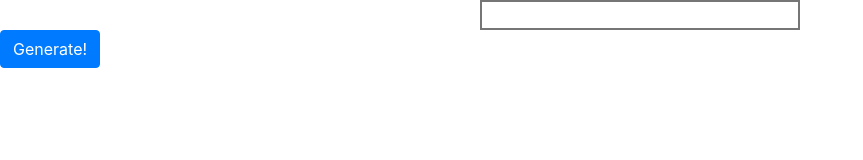
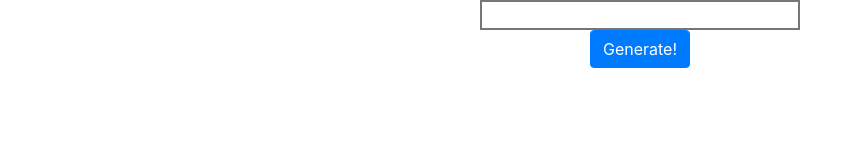
Before and after one commit to ChristineDang/Meme-Generator-Group-Project, a plain HTML site: page index.html in a window 1280 px wide. Shown: the whole page, without its empty margins (0-863 px from the left). Drawn offline with nearby package versions, Linux system fonts and the light colour scheme.

Commit message:
centered search button

```diff
--- a/assets/CSS/style.css
+++ b/assets/CSS/style.css
@@ -17,7 +17,7 @@ input{
 }
 
 /* style and center generator button */
-button{
+#generator-button{
     display: block;
     margin-left: auto;
     margin-right: auto;
```
